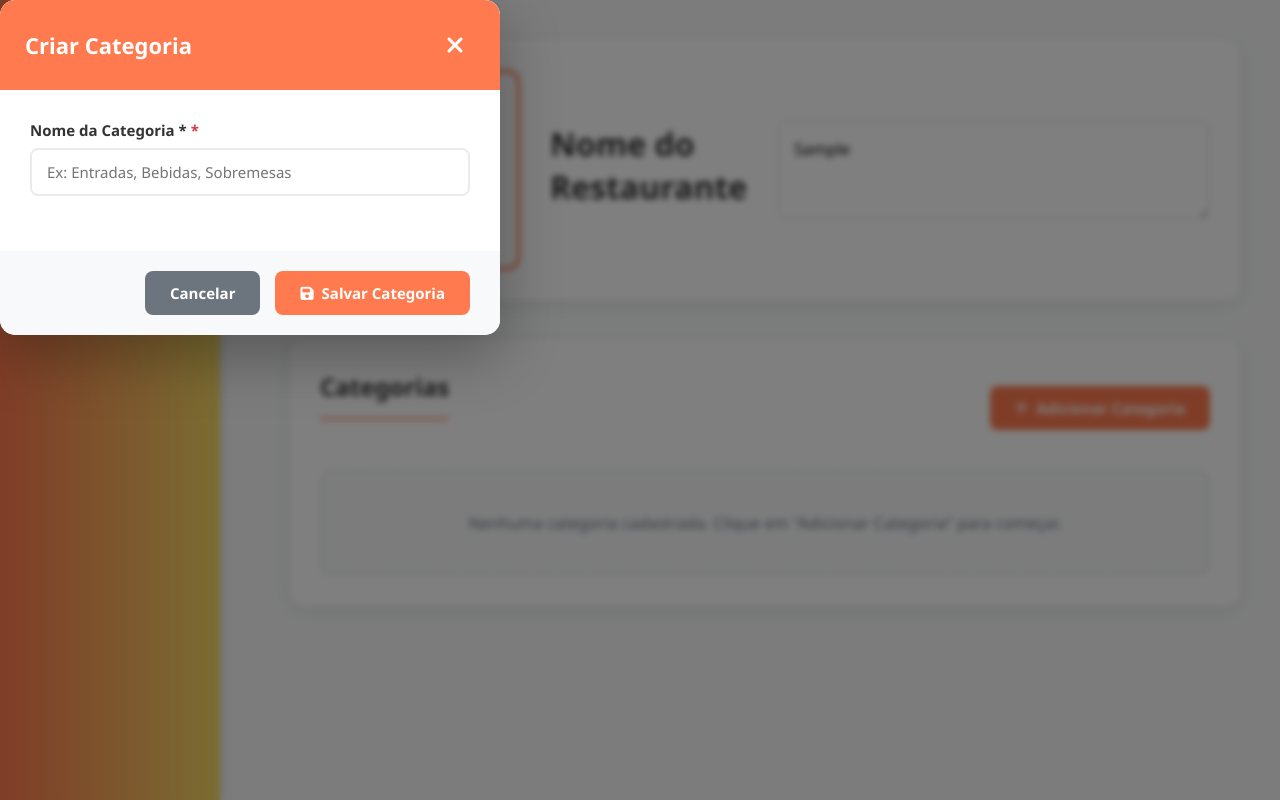
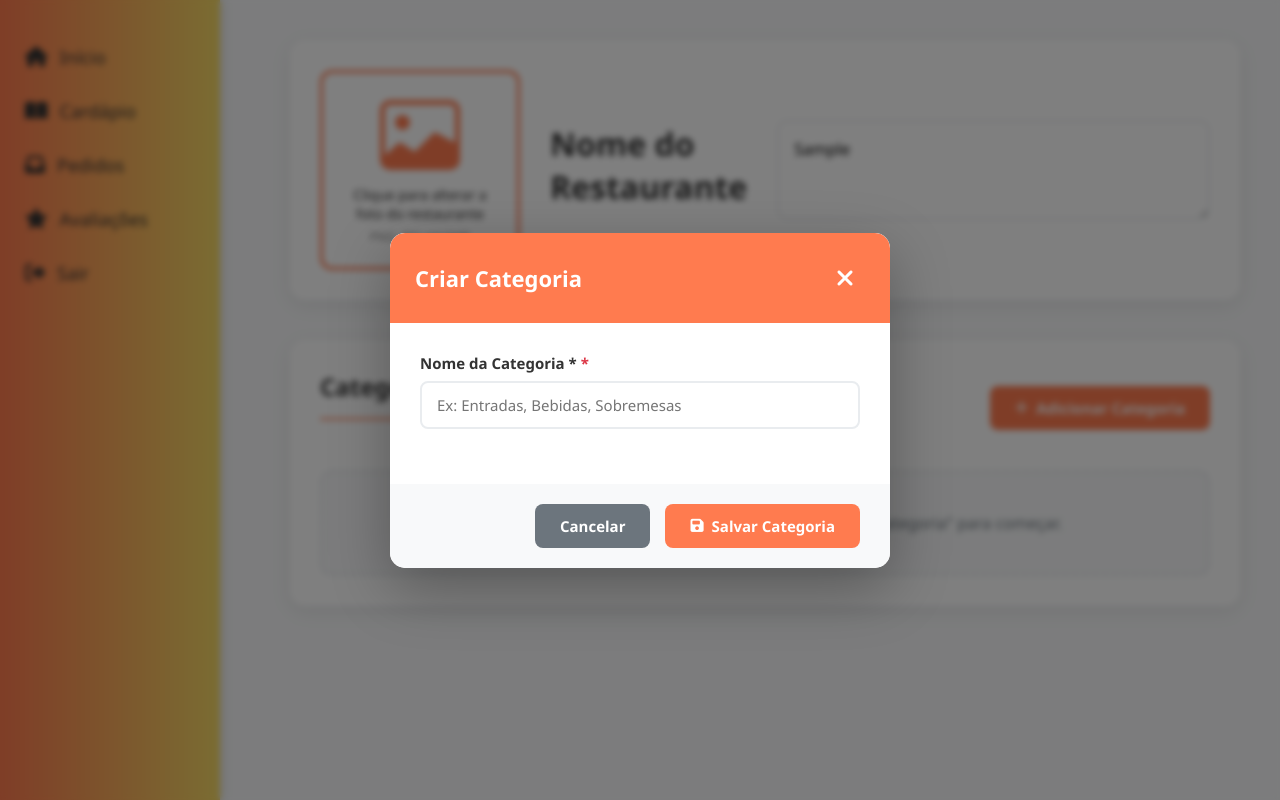
Before and after one commit to Barrosvdb/web_quickmenu, a website with bundled scripts: page cardapio.html in a window 1280 px wide. Both pictures are taken after typing "Sample" into the empty fields and a click on the button "Adicionar Categoria". Built offline with nearby package versions, Linux system fonts and the light colour scheme; no server answers.

Commit message:
update
modal estilo

```diff
--- a/stylecardapio.css
+++ b/stylecardapio.css
@@ -441,6 +441,8 @@ dialog {
     max-width: 500px;
     box-shadow: 0 20px 60px rgba(0, 0, 0, 0.3);
     animation: modalAppear 0.3s ease;
+    inset: 0;
+    margin: auto;
 }
 
 @keyframes modalAppear {
```
